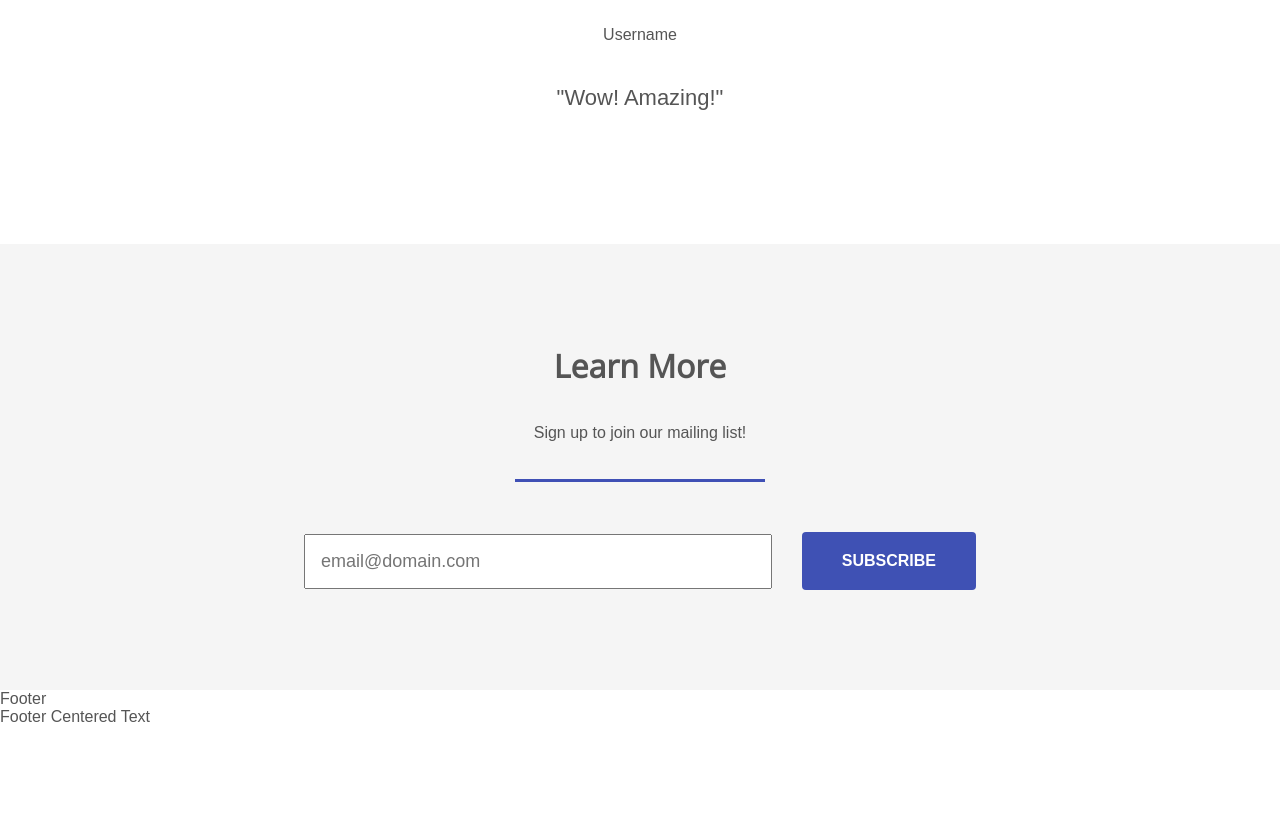
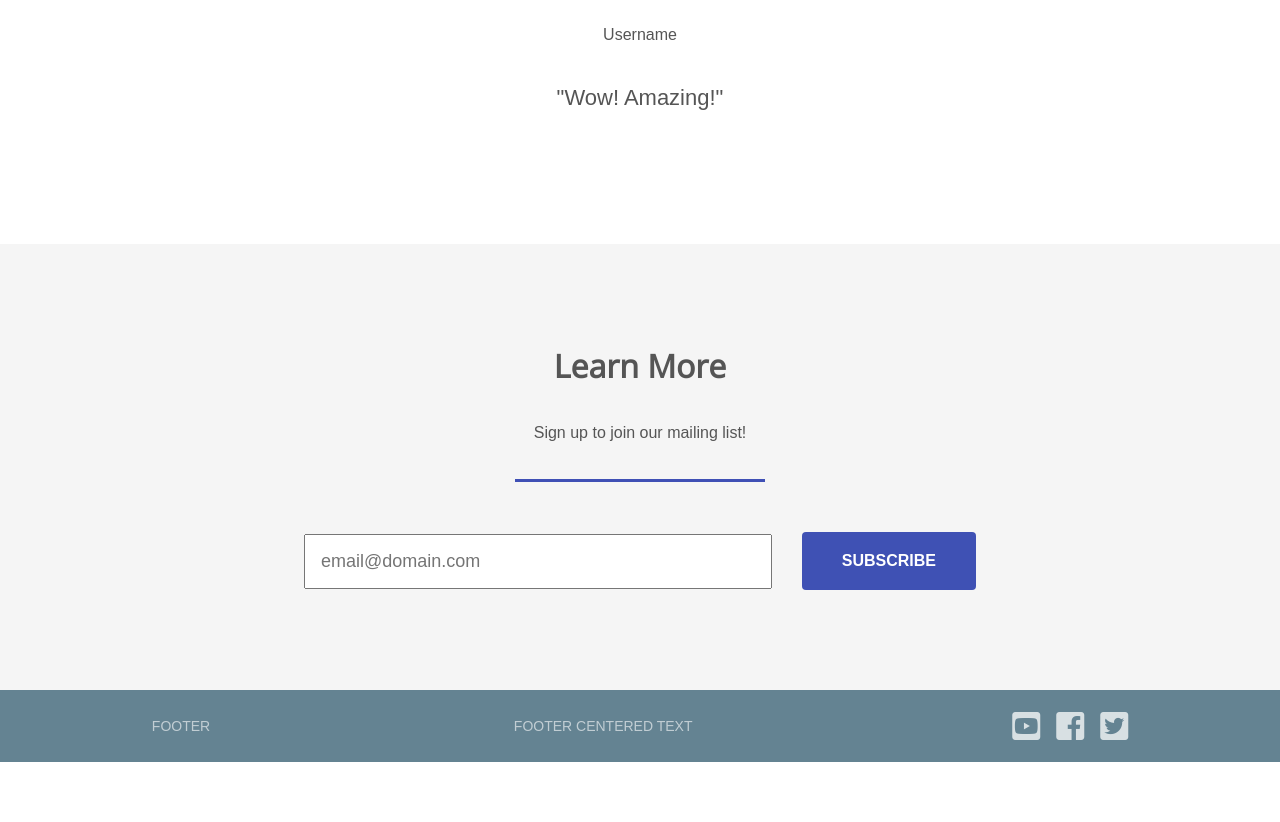
Before and after one commit to Rion5/AdvancedWebDeveloperExercises, a plain HTML site: page CSS/Flexbox/ProjectWebsite/index.html in a window 1280 px wide. Shown: the part 3259-4081 px from the top of the page. After the commit the page ends 4021 px from the top, so only its background shows below. Drawn offline with nearby package versions, Linux system fonts and the light colour scheme.

Commit message:
Add footer css

```diff
--- a/CSS/Flexbox/ProjectWebsite/index.css
+++ b/CSS/Flexbox/ProjectWebsite/index.css
@@ -219,3 +219,28 @@ section:not(.hero):nth-child(even){
     color: #555;
     flex: 1;
 }
+
+/* ========== Footer Section Styles ========== */
+footer{
+    display: flex;
+    align-items: center;
+    justify-content: space-around;
+    background-color: #648392;
+    color: #fff;
+    padding: 20px 0;
+}
+
+footer ul{
+    display: flex;
+}
+
+footer ul li{
+    margin-left:  16px;
+}
+
+footer p{
+    text-transform: uppercase;
+    font-size: 14px;
+    opacity: 0.6;
+    align-self: center;
+}
```
